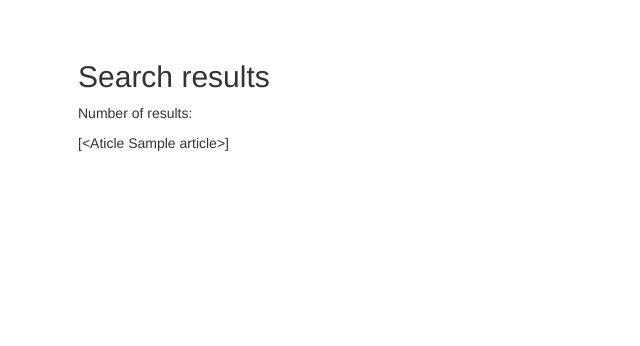
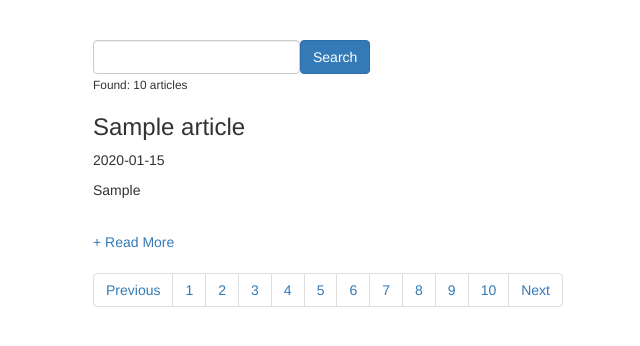
Before and after one commit to DaniilBoiko/artica, a Flask app: template app/templates/search.html in a window 1280 px wide. Shown: the part 52-398 px from the top of the page, without its empty margins (7-647 px from the left). Run offline with Flask 2, Linux system fonts and the light colour scheme; tables that the repository leaves empty hold one stand-in row (values such as "Sample post"); the template is opened without the code that fills it: values that come from a table or form of the project are taken from there, most other values are stand-ins (such as "Sample title", 1, 10 or a date in 2020); some libraries are stand-ins or nearby versions.

Commit message:
Making a search page

```diff
--- a/app/routes.py
+++ b/app/routes.py
@@ -3,8 +3,10 @@
 from app import db
 from app import q, Job, conn
 from app.models import Article
+import math
 import xmltodict, datetime, json, collections
 from sqlalchemy_searchable import search
+
 
 def parseXMLs():
     for i in range(1, 2):
@@ -13,14 +15,15 @@
             doc = xmltodict.parse(fd.read())
             for article in doc['PubmedArticleSet']['PubmedArticle']:
                 try:
-                    title = article['MedlineCitation']['Article']['ArticleTitle'].encode(encoding="UTF-8")
+                    title = str(article['MedlineCitation']['Article']['ArticleTitle'].encode(encoding="UTF-8"))
                 except:
                     title = None
 
                 try:
-                    abstract = article['MedlineCitation']['Article']['Abstract']['AbstractText'].encode(encoding="UTF-8")
+                    abstract = str(
+                        article['MedlineCitation']['Article']['Abstract']['AbstractText'].encode(encoding="UTF-8"))
                     if type(abstract[0]) is collections.OrderedDict:
-                        abstract = abstract['#text'].encode(encoding="UTF-8")
+                        abstract = str(abstract['#text'].encode(encoding="UTF-8"))
                 except:
                     abstract = None
 
@@ -92,9 +95,30 @@
 def search():
     query = request.args.get('query')
     print(query)
-    answer = Article.query.search(query).limit(5).all()
-    print(answer)
-    return render_template('search.html', title='Home', query=answer)
+    answers = Article.query.search(query,sort=True).limit(5).all()
+    counts = Article.query.search(query,sort=True).count()
+    npages = int(math.ceil(counts/10))
+    for answer in answers:
+        if answer.title is not None:
+            answer.title = answer.title[2:]
+            answer.title = answer.title[:-1]
+            if answer.title[0] == '[':
+                answer.title = answer.title[1:]
+                answer.title = str(answer.title[:-2]) + '.'
+        else:
+            answer.title = ''
+
+        if answer.abstract is not None:
+            answer.abstract = answer.abstract[2:]
+            answer.abstract = answer.abstract[:-1]
+        else:
+            answer.abstract = ''
+        if answer.pubdate is not None:
+            answer.pubdate = answer.pubdate.strftime('Published at %d, %b %Y')
+        else:
+            answer.pubdate = ''
+
+    return render_template('search.html', title='Home', answers=answers,query=query,counts=counts,npages=npages)
 
 
 @app.route('/admin', methods=['GET'])
--- a/app/templates/search.html
+++ b/app/templates/search.html
@@ -2,8 +2,83 @@
 
 {% block app_content %}
     <div class="container" style="margin-top: 20px">
-        <h2>Search results</h2>
-        <p>Number of results:</p>
-        {{ query }}
+        <div class="col-md-12 mt-3">
+            <form class="form-inline" action="/search" method="get">
+                <input name="query" type="text" class="form-control mb-2 mr-sm-2 col-md-6"
+                       value="{{ query }}"/>
+                <button type="submit" class="btn btn-primary mb-2">Search</button>
+            </form>
+        </div>
+
+        <div class="col-md-10">
+            <p class="mt-3">
+                <small>Found: {{ counts }} articles</small>
+            </p>
+            {% for res in answers %}
+                <style>
+                    #summary{{ res.id }} {
+                        font-size: 14px;
+                        line-height: 1.5;
+                    }
+
+                    #summary{{ res.id }} p.collapse:not(.show) {
+                        height: 42px !important;
+                        overflow: hidden;
+
+                        display: -webkit-box;
+                        -webkit-line-clamp: 2;
+                        -webkit-box-orient: vertical;
+                    }
+
+                    #summary{{ res.id }} p.collapsing {
+                        min-height: 42px !important;
+                    }
+
+                    #summary{{ res.id }} a.collapsed:after {
+                        content: '+ Read More';
+                    }
+
+                    #summary{{ res.id }} a:not(.collapsed):after {
+                        content: '- Read Less';
+                    }
+                </style>
+                <div class="mt-4">
+                    <h3>{{ res.title }}</h3>
+                    <p class="text-secondary">{{ res.pubdate }}</p>
+                    {% if res.abstract == '' %}
+                    {% else %}
+                    <div id="summary{{ res.id }}">
+                        <p class="collapse" id="collapseSummary{{ res.id }}">
+                            {{ res.abstract }}</p>
+                        <a class="collapsed" data-toggle="collapse" href="#collapseSummary{{ res.id }}" aria-expanded="false"
+                           aria-controls="collapseSummary"></a>
+                    </div>
+                    {% endif %}
+
+                </div>
+            {% endfor %}
+            <nav>
+                <ul class="pagination">
+                    {% set pagend = 0 %}
+                    <li class="page-item"><a class="page-link" href="#">Previous</a></li>
+                    {% if npages > 6 %}
+                        {% for i in range(6) %}
+                            <li class="page-item"><a class="page-link" href="#">{{ loop.index }}</a></li>
+                        {% endfor %}
+                        <li class="page-item"><a class="page-link" href="#">...</a></li>
+                        <li class="page-item"><a class="page-link" href="#">{{ npages }}</a></li>
+                    {% else %}
+                        {% for i in range(npages) %}
+                            <li class="page-item"><a class="page-link" href="#">{{ loop.index }}</a></li>
+
+                        {% endfor %}
+                    {% endif %}
+
+                    <li class="page-item"><a class="page-link" href="#">Next</a></li>
+
+                </ul>
+            </nav>
+
+        </div>
     </div>
 {% endblock %}
```
